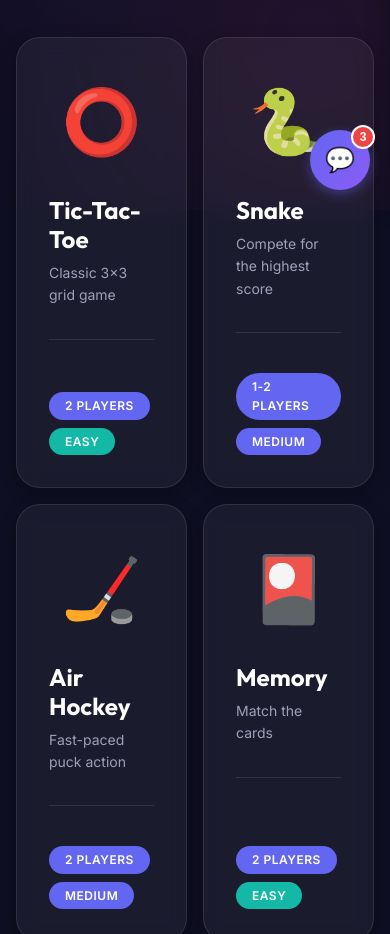
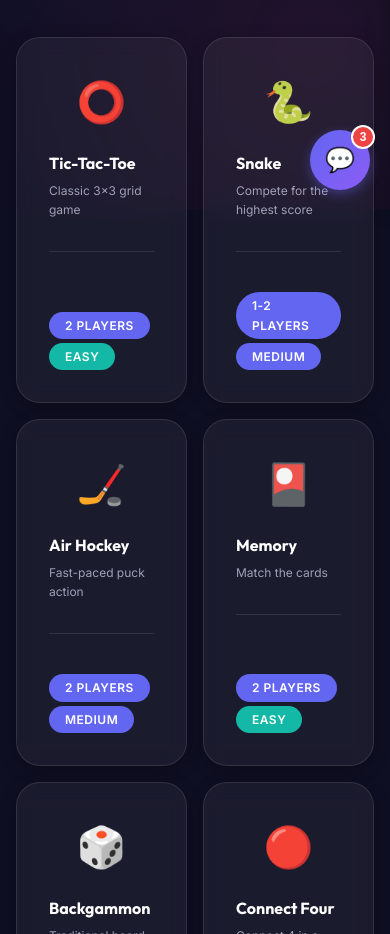
Before and after one commit to KapProgr/mini-games, a React (Vite) app in the folder client/: page /lobby in a window 390 px wide. Shown: the part 634-1568 px from the top of the page. Built offline with nearby package versions, Linux system fonts and the light colour scheme; no server answers; sample sign-in values are in the browser's storage.

Commit message:
Optimize mobile game card layout - more compact design

```diff
--- a/client/src/pages/Lobby.css
+++ b/client/src/pages/Lobby.css
@@ -187,6 +187,32 @@
         gap: var(--spacing-md);
     }
 
+    .game-card {
+        padding: var(--spacing-md);
+    }
+
+    .game-icon {
+        font-size: 2.5rem;
+        margin-bottom: var(--spacing-xs);
+    }
+
+    .game-card h3 {
+        font-size: 1rem;
+    }
+
+    .game-card p {
+        font-size: 0.75rem;
+    }
+
+    .game-meta {
+        gap: var(--spacing-xs);
+    }
+
+    .badge {
+        font-size: 0.7rem;
+        padding: 0.25rem 0.5rem;
+    }
+
     .modal-content .flex {
         flex-direction: column;
     }
```
